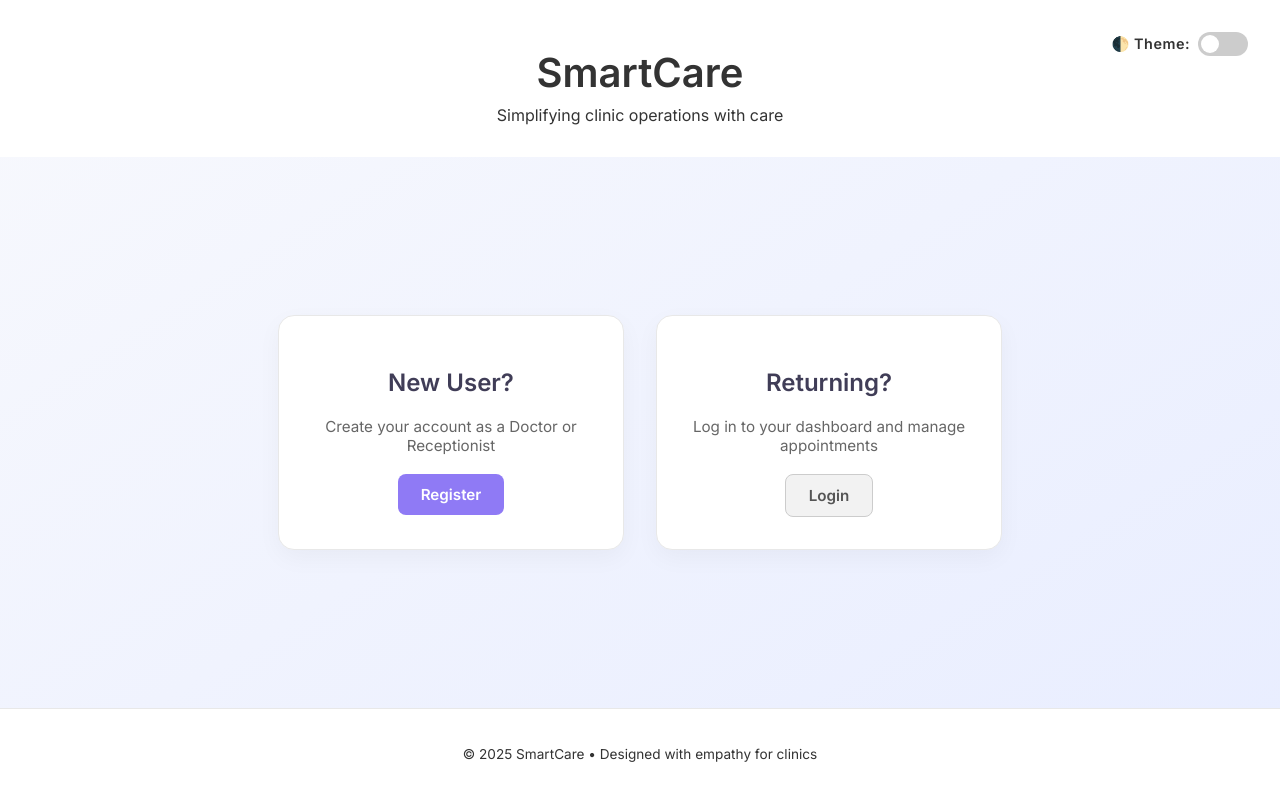
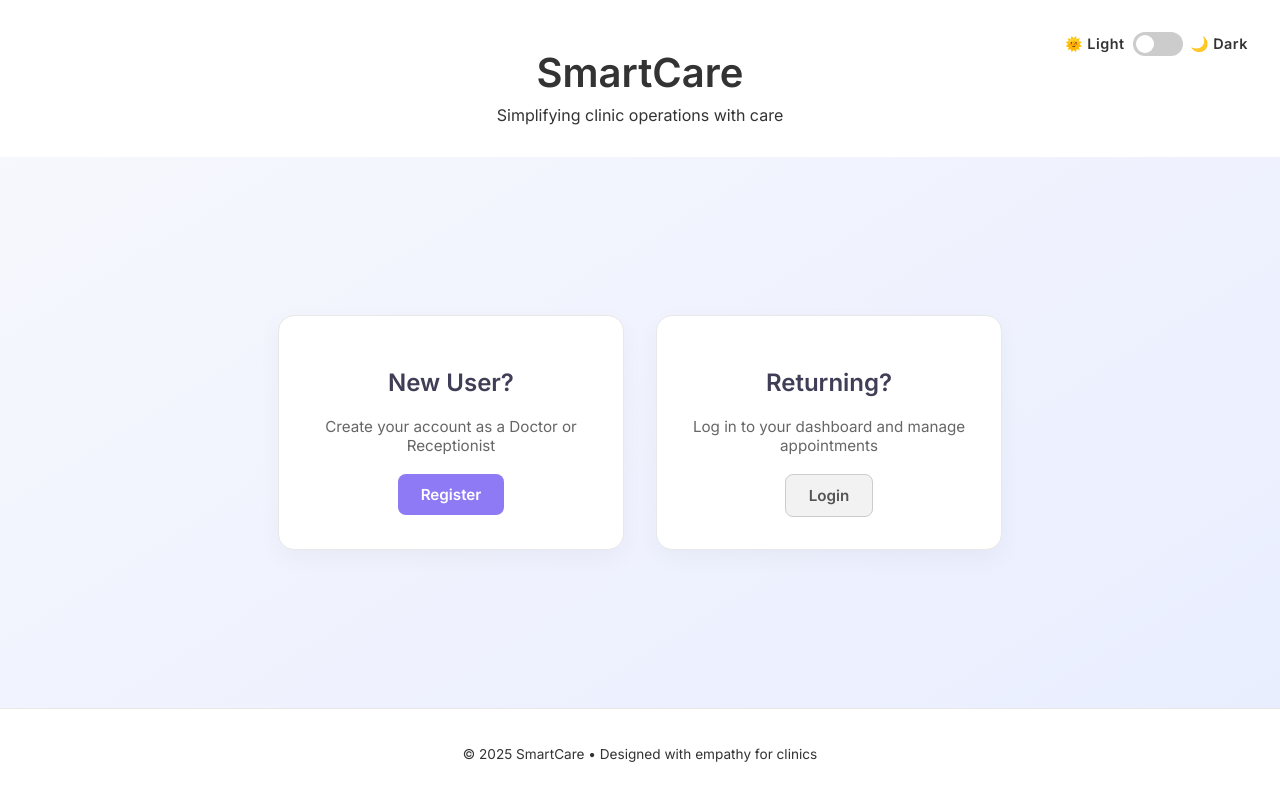
Before and after one commit to Ridhima-bhardwaj/smartcare-clinic, a plain HTML site: page index.html in a window 1280 px wide. Drawn offline with Linux system fonts and the light colour scheme.

Commit message:
fix: updated index.html toggle UI to match other pages

```diff
--- a/index.html
+++ b/index.html
@@ -13,11 +13,12 @@
       <h1>SmartCare</h1>
       <p class="tagline">Simplifying clinic operations with care</p>
       <div class="theme-toggle-wrapper">
-        <label for="themeToggle" class="theme-label">🌓 Theme:</label>
+        <span class="theme-label">🌞 Light</span>
         <label class="theme-switch">
           <input type="checkbox" id="themeToggle" />
           <span class="slider"></span>
         </label>
+        <span class="theme-label">🌙 Dark</span>
       </div>
 
     </header>
@@ -41,12 +42,12 @@
       <p>&copy; 2025 SmartCare • Designed with empathy for clinics</p>
     </footer>
   </div>
-  <script>
+<script>
   const toggle = document.getElementById("themeToggle");
   const body = document.body;
 
-  const saved = localStorage.getItem("theme");
-  if (saved === "dark") {
+  const savedTheme = localStorage.getItem("theme");
+  if (savedTheme === "dark") {
     body.classList.add("dark");
     toggle.checked = true;
   }
```
